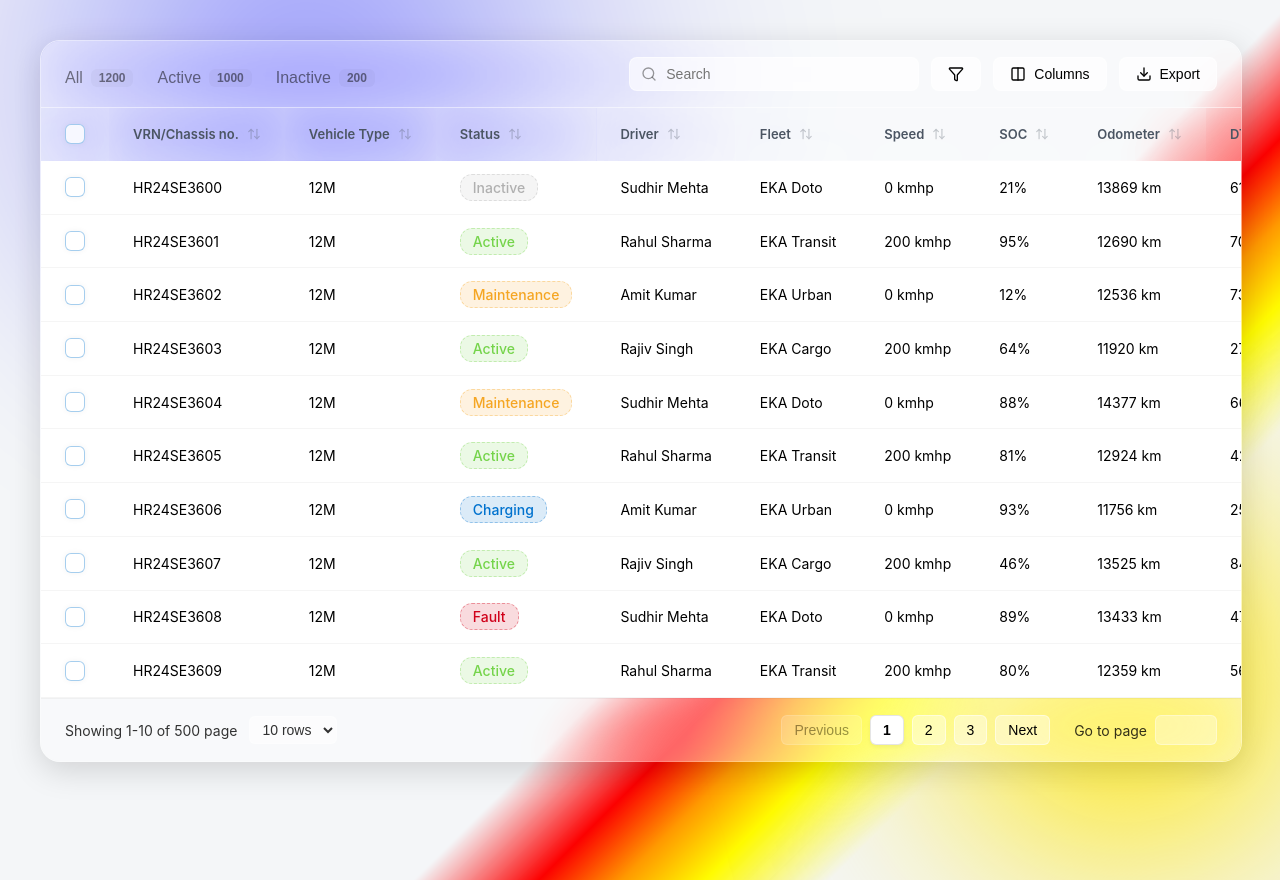
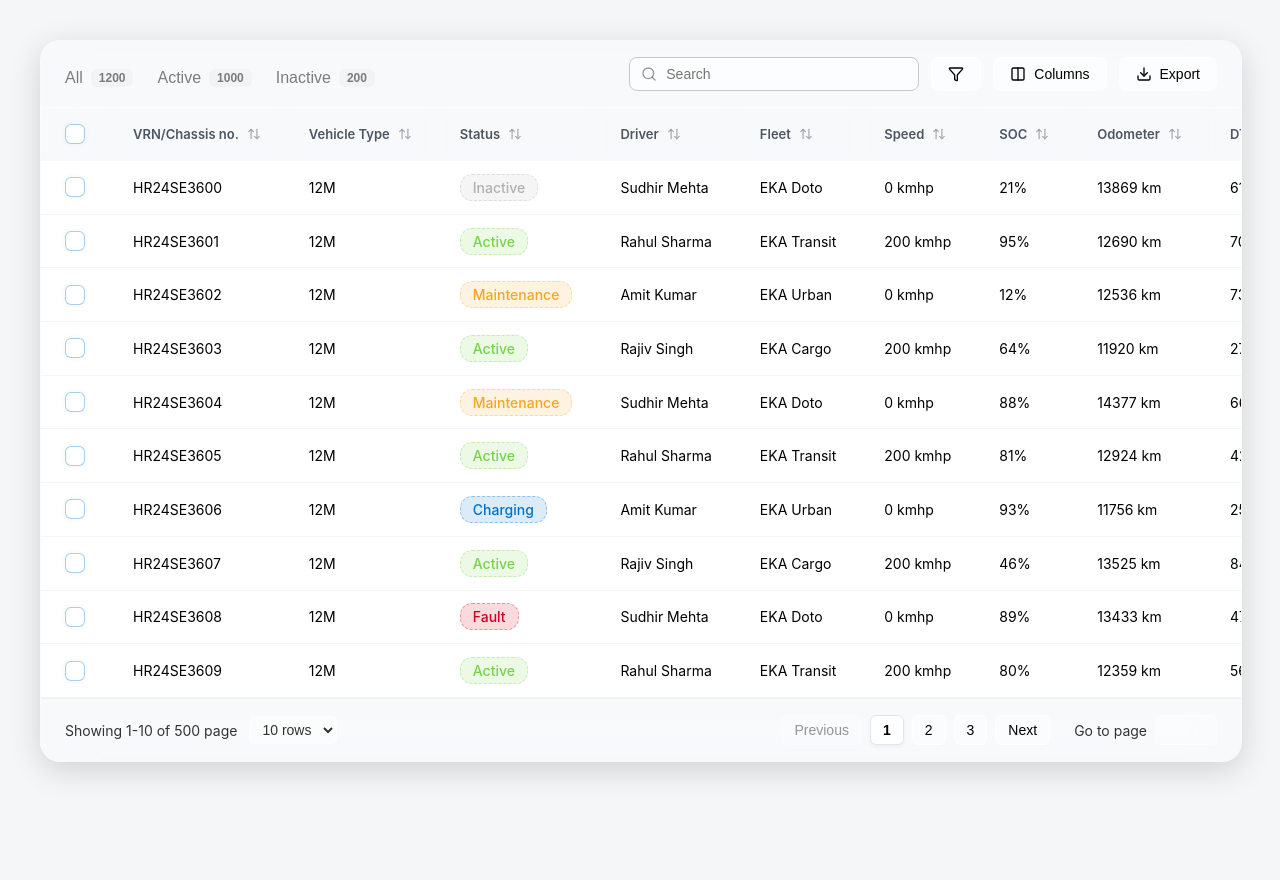
Before and after one commit to Praveen343577/Reusable-Table-Component, a React (Vite) app: page / in a window 1280 px wide. Built offline with nearby package versions, Linux system fonts and the light colour scheme; the HTML template or start-up script is replaced by a standard one.

Commit message:
style: Update Table component styles for improved search input and backdrop effects

```diff
--- a/src/Components/Table.css
+++ b/src/Components/Table.css
@@ -101,7 +101,7 @@
 
 .ct-search-input {
   background: rgba(255, 255, 255, 0.6);
-  border: 1px solid var(--glass-border);
+  border: 1px solid rgba(200, 200, 200);
   border-radius: 8px;
   padding: 8px 12px 8px 36px;
   font-size: 14px;
@@ -162,8 +162,8 @@
   position: sticky;
   top: 0;
   background: var(--glass-bg);
-  backdrop-filter: blur(24px) saturate(150%);
-  -webkit-backdrop-filter: blur(24px) saturate(150%);
+  backdrop-filter: blur(5px) saturate(150%);
+  -webkit-backdrop-filter: blur(5px) saturate(150%);
   padding: 16px 24px;
   font-size: 13px;
   font-weight: 600;
--- a/src/Components/Table.jsx
+++ b/src/Components/Table.jsx
@@ -147,7 +147,7 @@ const Table = ({
                       {sortConfig.key === col.key ? (
                         sortConfig.direction === "asc" ? <ArrowUp size={14} /> : <ArrowDown size={14} />
                       ) : (
-                        <ArrowUpDown size={14} style={{ opacity: 0.3 }} />
+                        <ArrowUpDown size={14} style={{ opacity: 0.5 }} />
                       )}
                     </div>
                   </div>
@@ -177,6 +177,8 @@ const Table = ({
                 </tr>
               ))
             )}
+            {/* This will extend the last row to stretch the full height of the table body when there are fewer rows than the page size, preventing awkward empty spaces and ensuring a consistent look. The CSS for .ct-filler-row can be adjusted to match the desired styling,
+            such as background color or borders, to seamlessly blend with the rest of the table. */}
             {/* <tr className="ct-filler-row">
               <td colSpan={visibleCols.length + 1}></td>
             </tr> */}
--- a/src/index.css
+++ b/src/index.css
@@ -17,7 +17,7 @@ body.dark {
 }
 
 /* Blurred Motion Orbs */
-body::before,
+/* body::before,
 body::after {
   content: '';
   position: fixed;
@@ -27,7 +27,7 @@ body::after {
   animation: float 20s ease-in-out infinite alternate;
   pointer-events: none;
   will-change: transform;
-}
+} */
 
 body::before {
   width: 20vw;
@@ -57,7 +57,7 @@ body.dark::after {
 }
 
 /* Sharp Motion Line (Light Ray) */
-#root::before {
+/* #root::before {
   content: '';
   position: fixed;
   top: -50%;
@@ -76,7 +76,7 @@ body.dark::after {
   animation: sweep 8s infinite linear;
   pointer-events: none;
   mix-blend-mode: overlay;
-}
+} */
 
 body.dark #root::before {
   background: linear-gradient(
```
